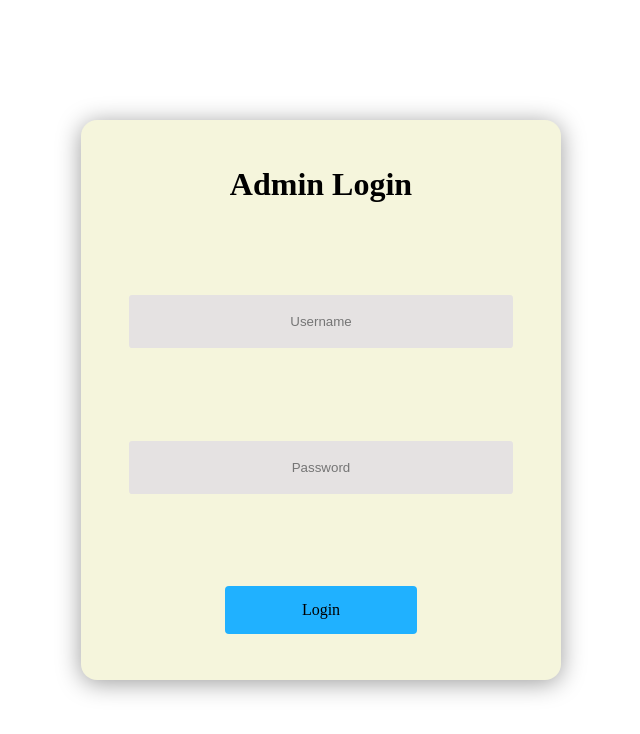
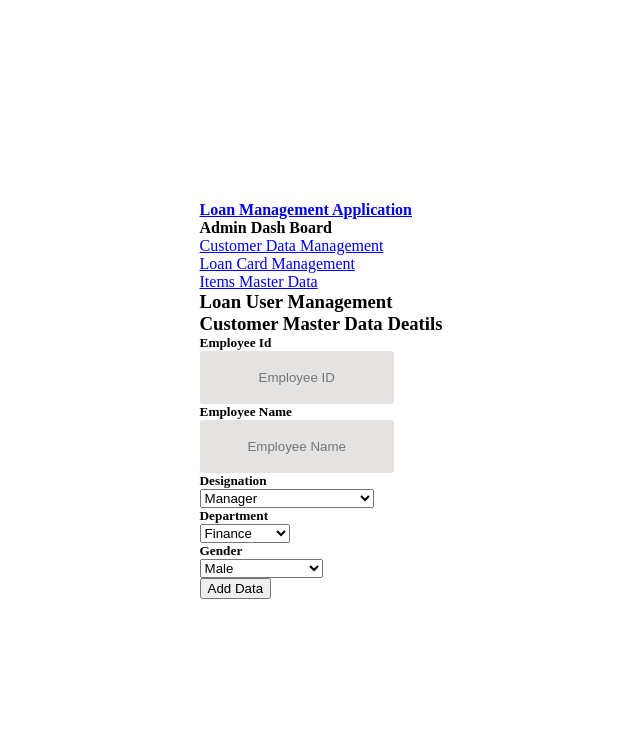
Before and after one commit to Prita13/Loan-Admin-Management-App, a React (Create React App) app: page /CustomerDataManagement in a window 1280 px wide. Both pictures are taken after a click on the element "Login". Shown: the top 734 px of the page, without its empty margins (319-959 px from the left). Built offline with nearby package versions, Linux system fonts and the light colour scheme.

Commit message:
added router and basic functionality

```diff
--- a/package.json
+++ b/package.json
@@ -8,6 +8,7 @@
     "@testing-library/user-event": "^13.2.1",
     "react": "^18.2.0",
     "react-dom": "^18.2.0",
+    "react-router-dom": "^6.4.3",
     "react-scripts": "5.0.1",
     "web-vitals": "^2.1.0"
   },
--- a/src/App.js
+++ b/src/App.js
@@ -1,12 +1,25 @@
-import React from 'react';
-import LoginForm from './components/loginform';
-
+import React, { useState } from "react";
+import LoginForm from "./components/loginform";
+import CustomerData from "./components/CustomerData/CustomerData";
+import AdminDashboard from "./components/AdminDashboard/AdminDashboard";
+import { BrowserRouter as Router, Switch, Route, Link } from "react-router-dom";
 
 function App() {
+  const [isLoggedIn, setIsLoggedIn] = useState(false);
   return (
-    <div className="page">
-        <LoginForm />
-    </div>
+    <>
+      {!isLoggedIn ? (
+        <div className='page'>
+          <LoginForm setIsLoggedIn={setIsLoggedIn} />
+        </div>
+      ) : (
+        <Router>
+          <div className='page'>
+            <AdminDashboard />
+          </div>
+        </Router>
+      )}
+    </>
   );
 }
 
--- /dev/null
+++ b/src/components/AdminDashboard/AdminDashboard.js
@@ -0,0 +1,46 @@
+import React, { useState } from "react";
+import CustomerData from "../CustomerData/CustomerData";
+import ItemMasterManagement from "../ItemMasterManagement/ItemMasterManagement";
+import LoanCardDetails from "../LoanCardDetails/LoanCardDetails";
+import { NavLink, Routes, Route } from "react-router-dom";
+
+const AdminDashboard = () => {
+  return (
+    <div>
+      <div>
+        <NavLink to='/' activeStyle={{ color: "black" }}>
+          <h4>Loan Management Application</h4>
+        </NavLink>
+        <h4>Admin Dash Board</h4>
+      </div>
+      <div>
+        <NavLink to='/CustomerDataManagement'>
+          <div>Customer Data Management</div>
+        </NavLink>
+        <NavLink to='/LoanCardManagement'>
+          <div>Loan Card Management</div>
+        </NavLink>
+        <NavLink to='/ItemsMasterData'>
+          <div>Items Master Data</div>
+        </NavLink>
+      </div>
+      <div>
+        <Routes>
+          <Route path='/' exact />
+          <Route
+            path='/CustomerDataManagement'
+            exact
+            element={<CustomerData />}
+          />
+          <Route
+            path='/ItemsMasterData'
+            exact
+            element={<ItemMasterManagement />}
+          />
+        </Routes>
+      </div>
+    </div>
+  );
+};
+
+export default AdminDashboard;
--- /dev/null
+++ b/src/components/CustomerData/CustomerData.js
@@ -0,0 +1,70 @@
+import React, { useState } from "react";
+
+const CustomerData = () => {
+  const [empId, setEmpId] = useState("");
+  const [empName, setEmpName] = useState("");
+  const [empDesignation, setEmpDesignation] = useState("");
+
+  const empIDChangeHandler = (event) => setEmpId(event.target.value);
+  const empNameChangeHandler = (event) => setEmpName(event.target.value);
+
+  return (
+    <div>
+      <div>
+        <h3>Loan User Management</h3>
+        <h3>Customer Master Data Deatils</h3>
+      </div>
+      <div>
+        <form>
+          <div>
+            <h5>Employee Id</h5>
+            <input
+              type='text'
+              placeholder='Employee ID'
+              value={empId}
+              onChange={empIDChangeHandler}
+            />
+          </div>
+          <div>
+            <h5>Employee Name</h5>
+            <input
+              type='text'
+              placeholder='Employee Name'
+              value={empName}
+              onChange={empNameChangeHandler}
+            />
+          </div>
+          <div>
+            <h5>Designation</h5>
+            <select>
+              <option value='Manager'>Manager</option>
+              <option value='Senoir Software Engineer'>
+                Senoir Software Engineer
+              </option>
+              <option value='Software Engineer'>Software Engineer</option>
+            </select>
+          </div>
+          <div>
+            <h5>Department</h5>
+            <select>
+              <option value='Finance'>Finance</option>
+              <option value='Sales'>Sales</option>
+              <option value='Technology'>Technology</option>
+            </select>
+          </div>
+          <div>
+            <h5>Gender</h5>
+            <select>
+              <option value='Male'>Male</option>
+              <option value='Female'>Female</option>
+              <option value='Prefer not to say'>Prefer Not to say</option>
+            </select>
+          </div>
+          <button type='submit'>Add Data</button>
+        </form>
+      </div>
+    </div>
+  );
+};
+
+export default CustomerData;
--- /dev/null
+++ b/src/components/ItemMasterManagement/ItemMasterManagement.js
@@ -0,0 +1,7 @@
+import React from "react";
+
+const ItemMasterManagement = () => {
+  return <div></div>;
+};
+
+export default ItemMasterManagement;
--- /dev/null
+++ b/src/components/LoanCardDetails/LoanCardDetails.js
@@ -0,0 +1,25 @@
+import React from "react";
+
+const LoanCardDetails = () => {
+  return (
+    <div>
+      <div>
+        <h5>Loan Management Application</h5>
+        <h5>Loan Cards Master Data Details</h5>
+        <div>
+          <form>
+            <div>
+              <label>
+                Loan Id
+                <input type='text' name='loanid' />
+              </label>
+            </div>
+            <button type='submit'>Add Data</button>
+          </form>
+        </div>
+      </div>
+    </div>
+  );
+};
+
+export default LoanCardDetails;
--- a/src/components/loginform.js
+++ b/src/components/loginform.js
@@ -1,16 +1,22 @@
-import React from 'react';
-import './loginform.css';
+import React from "react";
+import "./loginform.css";
 
-const LoginForm = () => {
-    return (
-        <div className='cover'>
-            <h1>Admin Login</h1>
-            <input type="text" placeholder='Username'/>
-            <input type="password" placeholder='Password'/>
-            <div className='login-btn'>Login</div>
-        </div>
+const LoginForm = (props) => {
+  const login = () => {
+    // do login stuff
+    props.setIsLoggedIn(true);
+  };
 
-    )
-}
+  return (
+    <div className='cover'>
+      <h1>Admin Login</h1>
+      <input type='text' placeholder='Username' />
+      <input type='password' placeholder='Password' />
+      <div onClick={login} className='login-btn'>
+        Login
+      </div>
+    </div>
+  );
+};
 
-export default LoginForm
+export default LoginForm;
```
Also changed, not shown: 1 other file (tests, documents, lock files or other folders).
